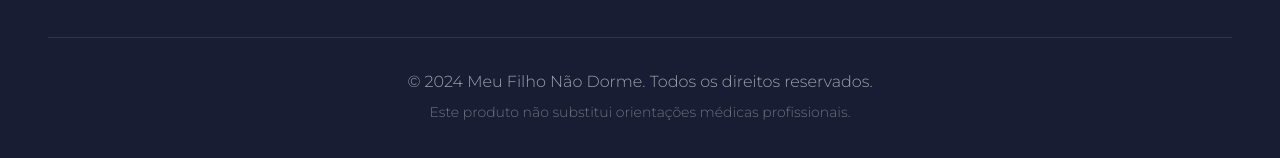
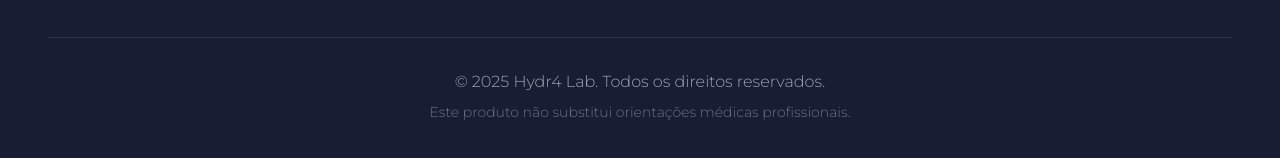
Before and after one commit to lynxinfiniteconta-ui/noites-em-paz-page, a React (Vite) app: page / in a window 1280 px wide. Shown: the part 5173-5331 px from the top of the page. Built offline with nearby package versions, Linux system fonts and the light colour scheme.

Commit message:
Atualizar texto do rodapé
Substitui o texto de direitos autorais no rodapé.

```diff
--- a/src/components/Footer.tsx
+++ b/src/components/Footer.tsx
@@ -79,7 +79,7 @@ const Footer = () => {
 
         <div className="border-t border-white/10 pt-8 text-center">
           <p className="text-gray-400 font-montserrat font-light">
-            © 2024 Meu Filho Não Dorme. Todos os direitos reservados.
+            © 2025 Hydr4 Lab. Todos os direitos reservados.
           </p>
           <p className="text-gray-500 font-montserrat font-light text-sm mt-2">
             Este produto não substitui orientações médicas profissionais.
```
